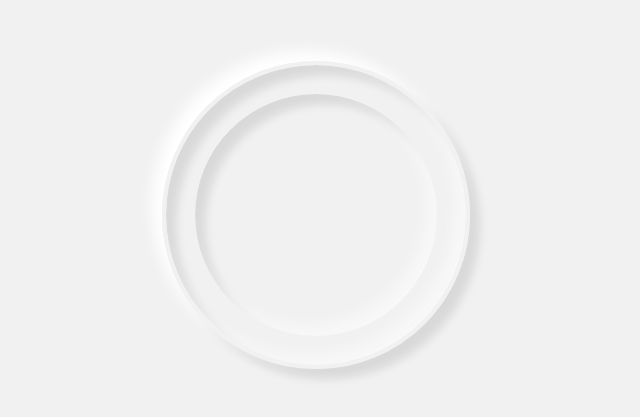
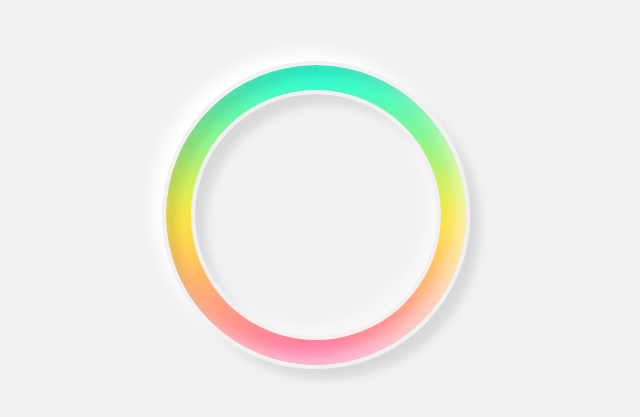
Before and after one commit to Vikrant-V28/loade_animation, a plain HTML site: page index.html in a window 1280 px wide. Shown: the part 185-602 px from the top of the page, without its empty margins (324-964 px from the left). Drawn offline with Linux system fonts and the light colour scheme.

Commit message:
Update style.css

```diff
--- a/style.css
+++ b/style.css
@@ -37,3 +37,14 @@ body {
     box-shadow: inset -10px -10px 15px rgba(255, 255, 255, 0.5),
         inset 10px 10px 10px rgba(0, 0, 0, 0.1);
 }
+
+.loader span {
+    position: absolute;
+    width: 100%;
+    height: 100%;
+    border-radius: 50%;
+    background: linear-gradient(#14ffe9, #ffeb3b, #FF69B4);
+    z-index: -1;
+    filter: blur(20px);
+    animation: animate 0.5s linear infinite;
+}
```
